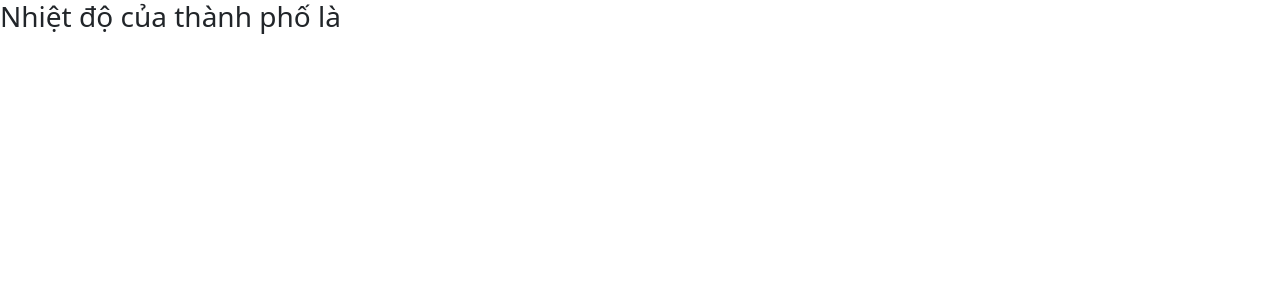
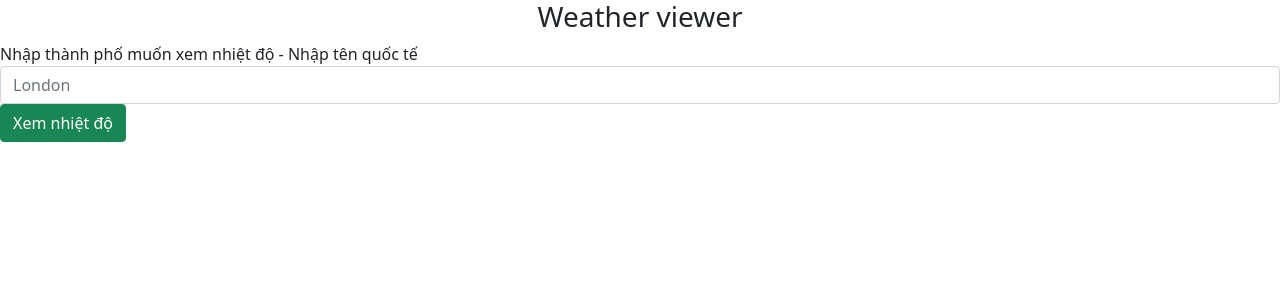
Before and after one commit to lephongplus2016/learn-angular, an Angular app: page / in a window 1280 px wide. Shown: the top 300 px of the page. Built offline with nearby package versions, Linux system fonts and the light colour scheme; no server answers.

Commit message:
fix bugs and send message for weather component

```diff
--- a/src/app/weather/weather.component.html
+++ b/src/app/weather/weather.component.html
@@ -1 +1,27 @@
-<h3>Nhiệt độ của thành phố là {{ temp }}</h3>
+<!-- chú ý trong {{ hàm không được có ;}}
+nhưng trong 'hàm được có ;' -->
+<div class="contaner">
+  <h3 class="text-center">
+    {{ getMessage() }}
+  </h3>
+  <div class="form-group">
+    <label for="">Nhập thành phố muốn xem nhiệt độ - Nhập tên quốc tế </label>
+    <input
+      type="text"
+      class="form-control"
+      name=""
+      id=""
+      aria-describedby="helpId"
+      placeholder="London"
+      [(ngModel)]="cityName"
+    />
+  </div>
+  <button type="button" class="btn btn-success" (click)="getTempByAPI()">
+    Xem nhiệt độ
+  </button>
+
+  <br />
+  <div class="alert alert-danger" role="alert" *ngIf="error">
+    <strong>Can't find this city!</strong>
+  </div>
+</div>
--- a/src/app/weather/weather.component.ts
+++ b/src/app/weather/weather.component.ts
@@ -11,16 +11,44 @@
 })
 export class WeatherComponent implements OnInit {
   temp: any;
+  cityName: string = '';
+  cityNameShow = '';
+  isLoading = false;
+  error = false;
+
   constructor(private weatherAPI: WeatherService) {}
 
-  ngOnInit(): void {
+  ngOnInit(): void {}
+  getTempByAPI() {
+    this.cityNameShow = this.cityName;
+    this.isLoading = true;
+    this.error = false;
+    console.log('city name ' + this.cityName);
+
     this.weatherAPI
-      .getTempByAPI('London')
+      .getTempByAPI(this.cityName)
       .then((temp) => {
         console.log(temp);
         this.temp = temp;
+        this.isLoading = false;
+        this.cityName = '';
+
         //JSON.parse(JSON.stringify(temp));
       })
-      .catch((err) => console.log(err));
+      .catch((err) => {
+        this.error = true;
+        this.isLoading = false;
+        this.cityNameShow = '';
+        console.log(err);
+        console.log('loi roi ');
+      });
+  }
+
+  getMessage() {
+    if (this.isLoading) return 'Loading ...';
+    else
+      return this.cityNameShow === ''
+        ? 'Weather viewer'
+        : 'Nhiệt độ của thành phố ' + this.cityNameShow + ' là ' + this.temp;
   }
 }
--- a/src/app/weather/weather.service.ts
+++ b/src/app/weather/weather.service.ts
@@ -14,7 +14,8 @@
         { responseType: 'json' }
       )
       .toPromise()
-      .then((res: any) => res.main.temp)
-      .catch((err) => console.log(err));
+      .then((res: any) => res.main.temp);
+    //.catch((err) => console.log('loi roi ' + err));
   }
 }
+//hàm catch sẽ ưu tiên chạy ở đây, bên kia ko bắt được catch nữa
```
